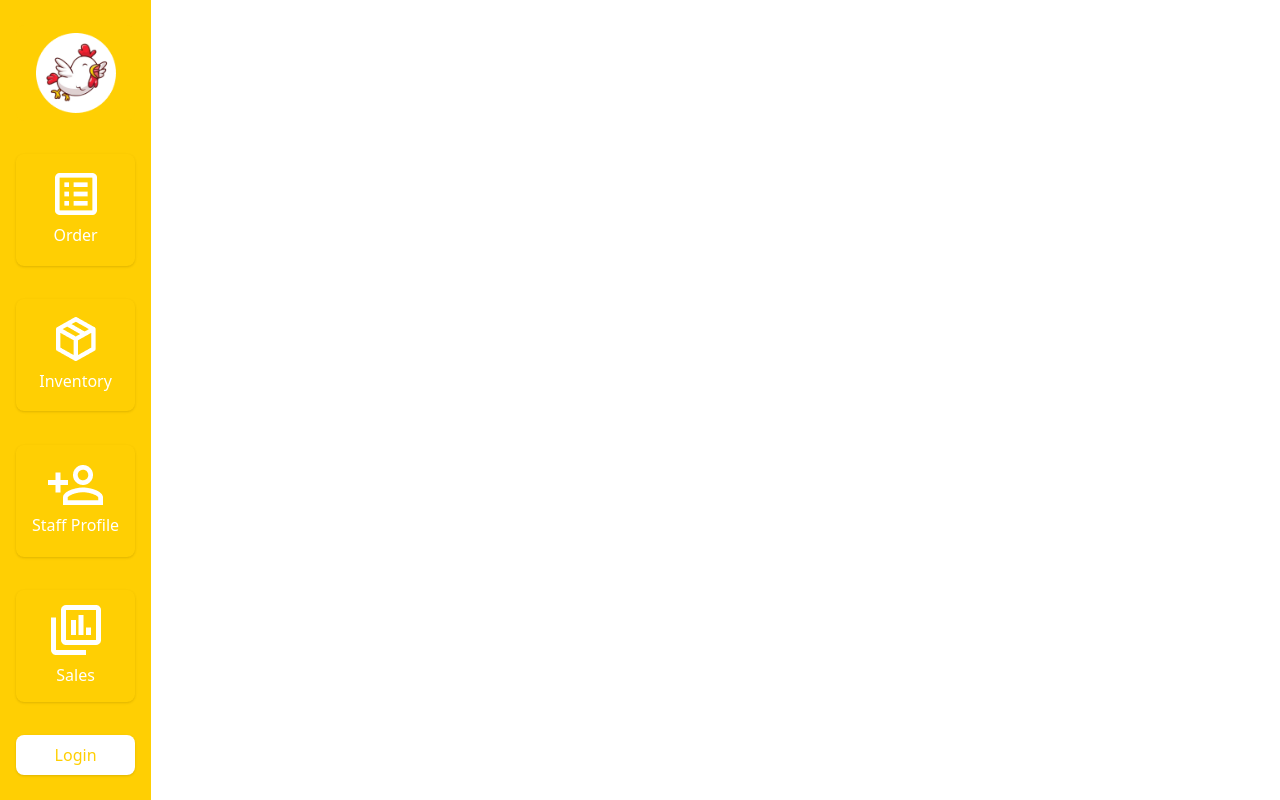
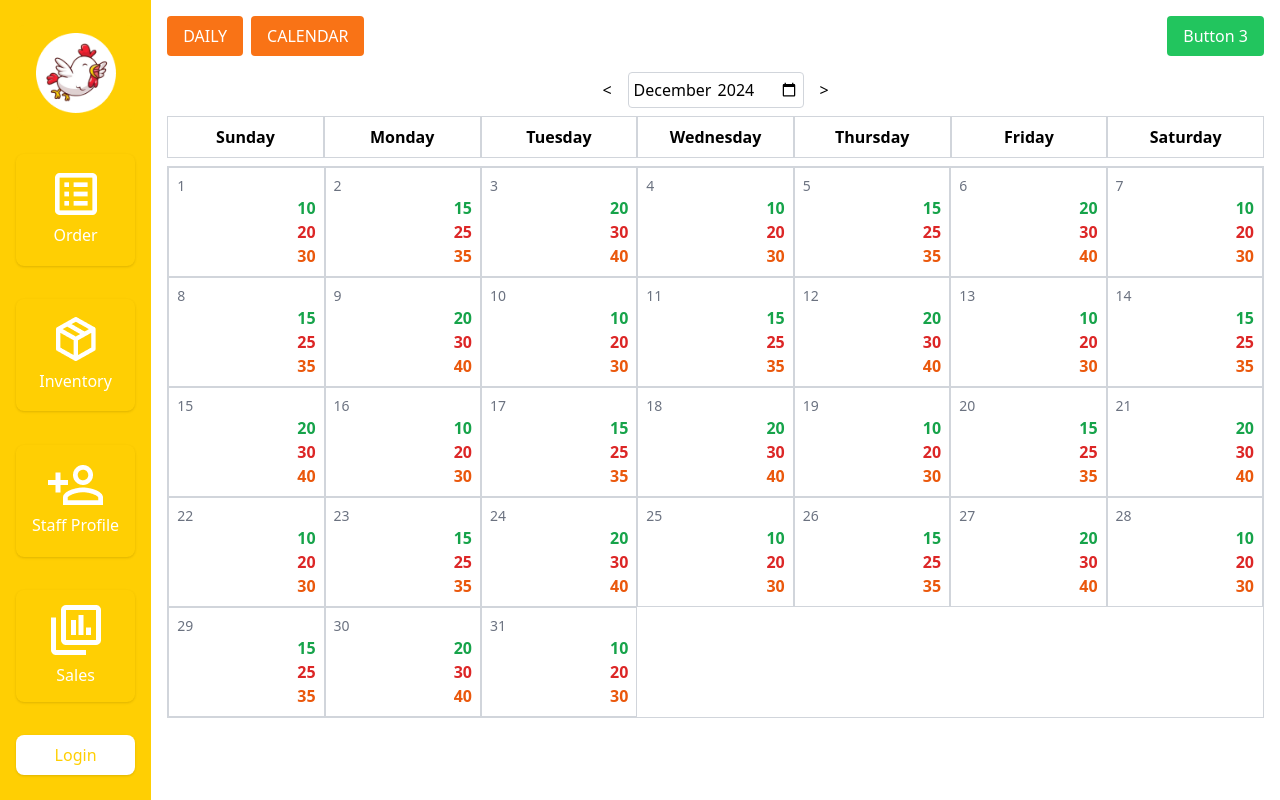
Before and after one commit to mugikarl/Wingman, a React (Vite) app in the folder frontend/: page /salescalendar in a window 1280 px wide. Built offline with nearby package versions, Linux system fonts and the light colour scheme.

Commit message:
sales and password staff

```diff
--- a/frontend/src/App.jsx
+++ b/frontend/src/App.jsx
@@ -8,6 +8,8 @@ import Dashboard from "./pages/Dashboard";
 import Menu from "./pages/Menu";
 import StockIn from "./components/popups/StockIn";
 import Order from "./pages/Order";
+import Sales from "./pages/Sales"
+import SalesCalendar from "./pages/SalesCalendar"
 import AdminRoute from "./components/AdminRoute";
 import TestConnection from "./pages/TestConnection";
 
@@ -42,11 +44,13 @@ const App = () => {
             <Route path="/inventory" element={<Inventory />} />
             <Route path="/order" element={<Order />} />
             <Route path="/staffprofile" element={<StaffProfile />} />
+            <Route path="/sales" element={<Sales />} />
             {/* Stockout routes */}
             <Route path="/menu" element={<Menu />} />
             <Route path="/stockin" element={<StockIn />} />
             {/* Staff Profile routes */}
-
+            {/* Sales routes */}
+            <Route path="/salescalendar" element={<SalesCalendar />} />
 
           </Routes>
         </div>
--- a/frontend/src/components/popups/EditProfile.jsx
+++ b/frontend/src/components/popups/EditProfile.jsx
@@ -10,10 +10,13 @@ const EditProfile = ({ isOpen, closeModal, fetchEmployees, employee }) => {
   const [salary, setSalary] = useState("");
   const [username, setUsername] = useState("");
   const [email, setEmail] = useState("");
+  const [password, setPassword] = useState("");
   const [selectedRoles, setSelectedRoles] = useState([]);
   const [status, setStatus] = useState("");
   const [isEditMode, setIsEditMode] = useState(false);
   const [passwordVisible, setPasswordVisible] = useState(false);
+
+
 
   const togglePasswordVisibility = () => {
     setPasswordVisible(!passwordVisible);
@@ -182,15 +185,15 @@ const EditProfile = ({ isOpen, closeModal, fetchEmployees, employee }) => {
               />
             </div>
             <div className="flex flex-col space-y-2">
-              <label htmlFor="email" className="text-sm font-medium">
-                Email
+              <label htmlFor="password" className="text-sm font-medium">
+                Password
               </label>
               <input
-                type="email"
-                value={email}
-                onChange={(e) => setEmail(e.target.value)}
-                placeholder="Email"
-                className="p-2 border rounded-lg"
+                type={passwordVisible ? "text" : "password"}
+                value={password}
+                onChange={(e) => setPassword(e.target.value)}
+                placeholder="Password"
+                className="p-2 border rounded-lg shadow-sm focus:outline-none"
                 disabled={!isEditMode}
               />
               <button
--- /dev/null
+++ b/frontend/src/pages/Sales.jsx
@@ -0,0 +1,98 @@
+import React, { useState } from "react";
+
+const Sales = () => {
+  const [month, setMonth] = useState(new Date());
+  const [data, setData] = useState([
+    { col1: "Item 1", col2: 10, col3: 20, col4: 30 },
+    { col1: "Item 2", col2: 15, col3: 25, col4: 35 },
+    { col1: "Item 3", col2: 20, col3: 30, col4: 40 },
+  ]);
+
+  const totalValues = data.reduce(
+    (totals, row) => ({
+      col2: totals.col2 + row.col2,
+      col3: totals.col3 + row.col3,
+      col4: totals.col4 + row.col4,
+    }),
+    { col2: 0, col3: 0, col4: 0 }
+  );
+
+  const handlePreviousMonth = () => {
+    const newMonth = new Date(month);
+    newMonth.setMonth(newMonth.getMonth() - 1);
+    setMonth(newMonth);
+  };
+
+  const handleNextMonth = () => {
+    const newMonth = new Date(month);
+    newMonth.setMonth(newMonth.getMonth() + 1);
+    setMonth(newMonth);
+  };
+
+  const handleMonthChange = (event) => {
+    setMonth(new Date(event.target.value));
+  };
+
+  return (
+    <div className="p-4">
+      {/* Buttons */}
+      <div className="flex justify-between mb-4">
+        <div className="flex gap-2">
+          <button className="bg-orange-500 text-white px-4 py-2 rounded">DAILY</button>
+          <button
+            onClick={() => window.location.href = '/salescalendar'}
+            className="bg-orange-500 text-white px-4 py-2 rounded"
+          >
+            CALENDAR
+          </button>
+        </div>
+        <button className="bg-green-500 text-white px-4 py-2 rounded">Button 3</button>
+      </div>
+
+      {/* Table */}
+      <div className="overflow-x-auto">
+        <table className="table-auto w-full text-center border-collapse border border-gray-200">
+          <thead>
+            <tr>
+              <th colSpan="4" className="bg-gray-100 border-b border-gray-300">
+                <div className="flex items-center justify-center gap-4">
+                  <button onClick={handlePreviousMonth}>&lt;</button>
+                  <div>
+                    <input
+                      type="month"
+                      value={month.toISOString().slice(0, 7)}
+                      onChange={handleMonthChange}
+                      className="border border-gray-300 rounded p-1"
+                    />
+                  </div>
+                  <button onClick={handleNextMonth}>&gt;</button>
+                </div>
+              </th>
+            </tr>
+          </thead>
+          <tbody>
+            {data.map((row, index) => (
+              <tr
+                key={index}
+                className={index % 2 === 0 ? "bg-yellow-200" : "bg-white"}
+              >
+                <td className="border border-gray-300">{row.col1}</td>
+                <td className="border border-gray-300">{row.col2}</td>
+                <td className="border border-gray-300">{row.col3}</td>
+                <td className="border border-gray-300">{row.col4}</td>
+              </tr>
+            ))}
+            <tr className="bg-gray-100 font-bold">
+              <td className="border border-gray-300">Total</td>
+              <td className="border border-gray-300">{totalValues.col2}</td>
+              <td className="border border-gray-300">{totalValues.col3}</td>
+              <td className="border border-gray-300">{totalValues.col4}</td>
+            </tr>
+          </tbody>
+        </table>
+      </div>
+    </div>
+  );
+};
+
+export default Sales;
--- /dev/null
+++ b/frontend/src/pages/SalesCalendar.jsx
@@ -0,0 +1,109 @@
+import React, { useState } from "react";
+import { Link } from "react-router-dom";
+
+const SalesCalendar = () => {
+  const [month, setMonth] = useState(new Date());
+  const [salesData, setSalesData] = useState([
+    { col2: 10, col3: 20, col4: 30 },
+    { col2: 15, col3: 25, col4: 35 },
+    { col2: 20, col3: 30, col4: 40 },
+  ]);
+
+  const daysInMonth = new Date(
+    month.getFullYear(),
+    month.getMonth() + 1,
+    0
+  ).getDate();
+
+  const firstDayOfMonth = new Date(month.getFullYear(), month.getMonth(), 1).getDay();
+  const dayNames = ["Sunday", "Monday", "Tuesday", "Wednesday", "Thursday", "Friday", "Saturday"];
+
+  const handlePreviousMonth = () => {
+    const newMonth = new Date(month);
+    newMonth.setMonth(newMonth.getMonth() - 1);
+    setMonth(newMonth);
+  };
+
+  const handleNextMonth = () => {
+    const newMonth = new Date(month);
+    newMonth.setMonth(newMonth.getMonth() + 1);
+    setMonth(newMonth);
+  };
+
+  const handleMonthChange = (event) => {
+    const [year, month] = event.target.value.split("-");
+    setMonth(new Date(year, month - 1));
+  };
+
+  const renderCalendarDays = () => {
+    const totalBoxes = firstDayOfMonth + daysInMonth; // Account for blank days
+    return Array.from({ length: totalBoxes }, (_, index) => {
+      const isBlank = index < firstDayOfMonth;
+      const dayIndex = (index - firstDayOfMonth) % salesData.length;
+      const dayNumber = index - firstDayOfMonth + 1;
+
+      return (
+        <div
+          key={index}
+          className="border border-gray-300 p-2 flex flex-col items-end bg-white"
+        >
+          {isBlank ? null : (
+            <>
+              <span className="text-gray-500 text-sm self-start">{dayNumber}</span>
+              <span className="text-green-600 font-bold">{salesData[dayIndex]?.col2}</span>
+              <span className="text-red-600 font-bold">{salesData[dayIndex]?.col3}</span>
+              <span className="text-orange-600 font-bold">{salesData[dayIndex]?.col4}</span>
+            </>
+          )}
+        </div>
+      );
+    });
+  };
+
+  return (
+    <div className="p-4">
+      {/* Buttons */}
+      <div className="flex justify-between mb-4">
+        <div className="flex gap-2">
+          <Link to="/sales">
+            <button className="bg-orange-500 text-white px-4 py-2 rounded">
+              DAILY
+            </button>
+          </Link>
+          <button className="bg-orange-500 text-white px-4 py-2 rounded">
+            CALENDAR
+          </button>
+        </div>
+        <button className="bg-green-500 text-white px-4 py-2 rounded">Button 3</button>
+      </div>
+
+      {/* Month Navigation */}
+      <div className="flex items-center justify-center gap-4 mb-2">
+        <button onClick={handlePreviousMonth}>&lt;</button>
+        <input
+          type="month"
+          value={month.toISOString().slice(0, 7)}
+          onChange={handleMonthChange}
+          className="border border-gray-300 rounded p-1"
+        />
+        <button onClick={handleNextMonth}>&gt;</button>
+      </div>
+
+      {/* Day Names */}
+      <div className="grid grid-cols-7 gap-0 text-center font-bold mb-2 bg-white">
+        {dayNames.map((day, index) => (
+          <div key={index} className="p-2 border border-gray-300">
+            {day}
+          </div>
+        ))}
+      </div>
+
+      {/* Calendar Grid */}
+      <div className="grid grid-cols-7 gap-0 border border-gray-300 bg-white">
+        {renderCalendarDays()}
+      </div>
+    </div>
+  );
+};
+
+export default SalesCalendar;
```
